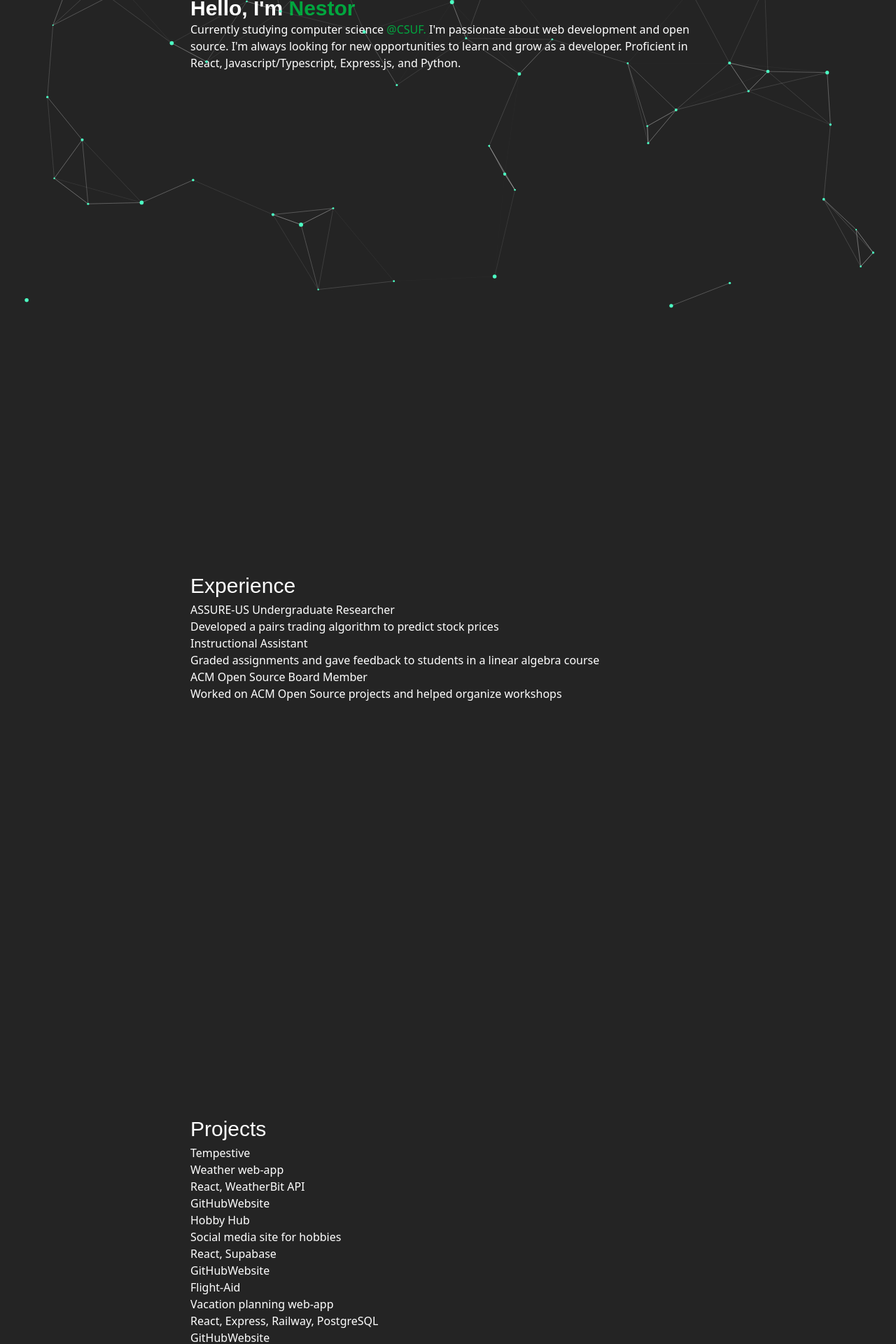
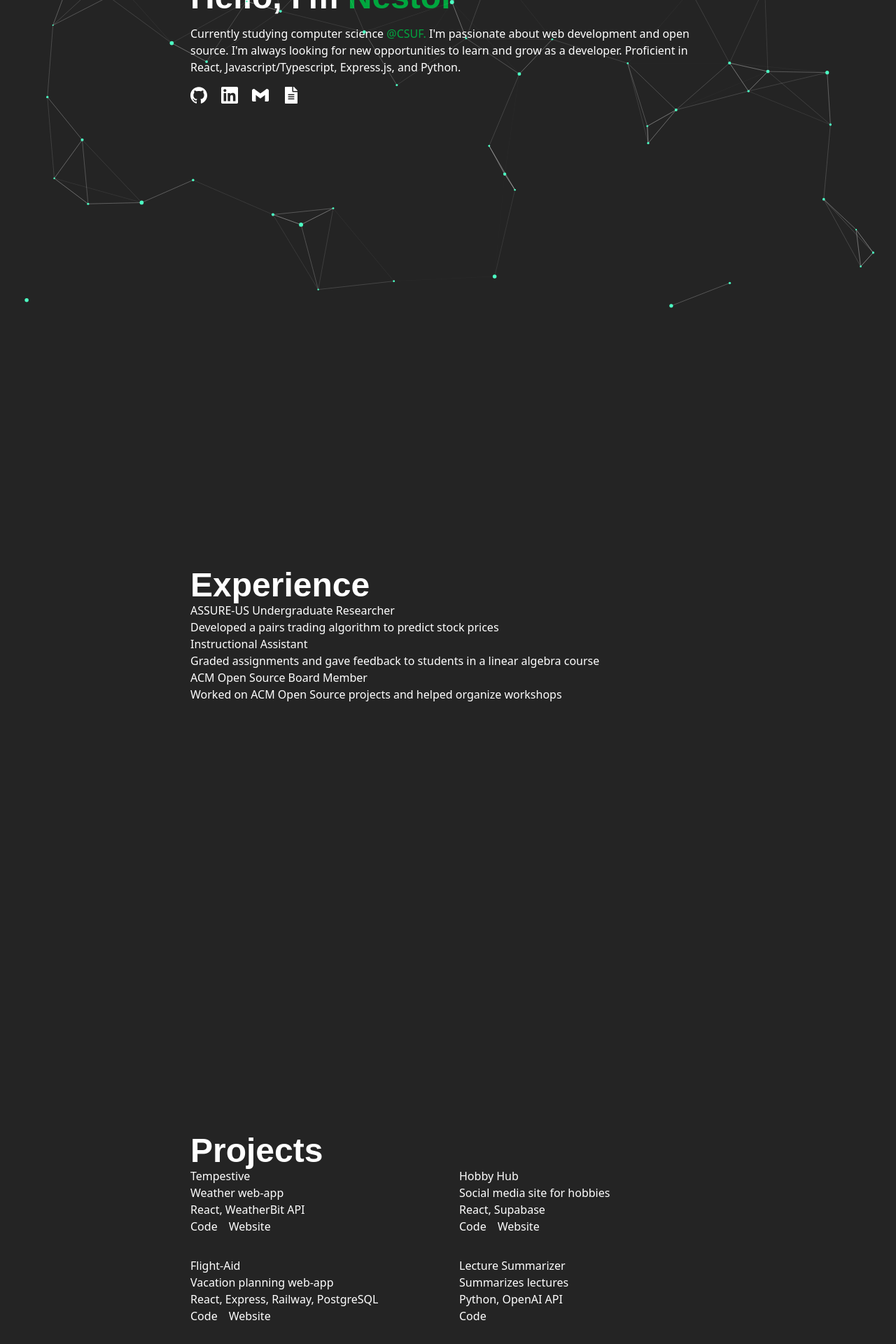
Before and after one commit to nestor-remo/portfolio, a React (Vite) app: page / in a window 1280 px wide. Shown: the part 340-2260 px from the top of the page at 70% size. Built offline with nearby package versions, Linux system fonts and the light colour scheme; the HTML template or start-up script is replaced by a standard one.

Commit message:
skills section, project wip, start working on mobile responsiveness

```diff
--- a/src/components/about.jsx
+++ b/src/components/about.jsx
@@ -1,23 +1,29 @@
 import React from 'react';
+import { SiGithub, SiLinkedin, SiGmail } from 'react-icons/si';
+import { FaFileAlt } from 'react-icons/fa';
 
-function Icon ({name, icon}) {
+function Icon ({ icon, link}) {
     return (
-        <div className='flex flex-col items-center w-[calc(25%-20px)] text-xl'>
+        <div onClick={() => window.open(link)} className='cursor-pointer text-2xl'>
             {icon}
-            <p>{name}</p>
         </div>
     )
 }
 
 const About = () => {
     return (
-        <div>
-            <h1 className="text-left text-3xl font-bold"> Hello, I'm <span className="text-green-600">Nestor</span></h1>
+        <div className='flex flex-col gap-4'>
+            <h1 className="text-left text-5xl font-bold"> Hello, I'm <span className="text-green-600">Nestor</span></h1>
             <p className="text-left"> Currently studying computer science <a className="hover:underline text-green-600" href="https://www.fullerton.edu/about/default.aspx" target='_blank'>@CSUF. </a>
                 I'm passionate about web development and open source. I'm always looking for new opportunities to learn and grow as a developer.
                 Proficient in React, Javascript/Typescript, Express.js, and Python.
             </p>
-            <br></br>
+            <div className="flex gap-5 w-full">
+                <Icon icon={<SiGithub />} link='https://github.com/nestor-remo'/>
+                <Icon icon={<SiLinkedin />} link='https://www.linkedin.com/in/nestor-remo/'/>
+                <Icon icon={<SiGmail />} link='mailto:nestorreateguimori@gmail.com'/>
+                <Icon icon={<FaFileAlt />} link='https://github.com/nestor-remo/resume/blob/main/resume.pdf'/>
+            </div>
         </div>
     )
 }
--- a/src/components/experience.jsx
+++ b/src/components/experience.jsx
@@ -35,7 +35,7 @@ const Experience = () => {
 
     return (
         <div className="w-full">
-            <h1>Experience</h1>
+            <h1 className='text-left text-5xl font-bold'>Experience</h1>
             <div>
                 {experience.map((experience, index) => {
                     return (
--- a/src/components/project.jsx
+++ b/src/components/project.jsx
@@ -2,13 +2,13 @@ import React from 'react';
 
 function Card({ title, description, skills, links }) {
     return (
-        <div className='card'>
+        <div className=''>
             <h2>{title}</h2>
             <p>{description}</p>
             <p>{skills}</p>
-            <div className='links'>
-                <a href={links.github}>GitHub</a>
-                <a href={links.website}>Website</a>
+            <div className='flex space-x-4 '>
+                {links.github && <a href={links.github}>Code</a>}
+                {links.website && <a href={links.website}>Website</a>}
             </div>
         </div>
     );
@@ -21,8 +21,8 @@ const Project = () => {
             skills: 'React, WeatherBit API',
             description: 'Weather web-app',
             links: {
-                github: 'https://github.com',
-                website: 'https://website.com'
+                github: 'https://github.com/nestor-remo/Tempestive',
+                website: 'https://tempestive.netlify.app'
             },
         },
         {
@@ -30,8 +30,8 @@ const Project = () => {
             skills: 'React, Supabase',
             description: 'Social media site for hobbies',
             links: {
-                github: 'https://github.com',
-                website: 'https://website.com'
+                github: 'https://github.com/nestor-remo/HobbyHub',
+                website: 'https://hubhobby.netlify.app/'
             },
         },
         {
@@ -40,7 +40,15 @@ const Project = () => {
             description: 'Vacation planning web-app',
             links: {
                 github: 'https://github.com',
-                website: 'https://website.com'
+                website: 'https://github.com/nestor-remo/Flight-Aid'
+            },
+        },
+        {
+            title: 'Lecture Summarizer',
+            skills: 'Python, OpenAI API',
+            description: 'Summarizes lectures',
+            links: {
+                github: 'https://github.com/nestor-remo/LectureSummarizer',
             },
         }
     ]
@@ -48,8 +56,8 @@ const Project = () => {
 
     return (
         <div className="w-full">
-            <h1>Projects</h1>
-            <div className='projects'>
+            <h1 className='text-left text-5xl font-bold'>Projects</h1>
+            <div className='grid grid-cols-1 gap-8 sm:grid-cols-1 md:grid-cols-2 lg:grid-cols-2'>
                 {projects.map((project, index) => {
                     return (
                     <Card key={index} title={project.title} description={project.description} skills={project.skills} links={project.links} />
--- a/src/components/skills.jsx
+++ b/src/components/skills.jsx
@@ -3,7 +3,7 @@ import { SiReact, SiJavascript, SiHtml5, SiPython, SiCplusplus, SiRailway, SiPos
 
 function Icon ({name, icon}) {
     return (
-        <div className='flex flex-col items-center w-[calc(25%-20px)] text-xl'>
+        <div className='flex items-center space-x-2 rounded-md border-white/10 bg-primary p-4'>
             {icon}
             <p>{name}</p>
         </div>
@@ -14,9 +14,9 @@ const Skills = () => {
 
     return (
         <div className="w-full">
-            <h1 className="text-3xl font-bold">Skills</h1>
+            <h1 className="text-left text-5xl font-bold">Skills</h1>
             <br></br>
-            <div className="flex justify-center flex-wrap gap-5 mt-6 w-full">
+            <div className="grid grid-cols-2 gap-4 sm:grid-cols-2 md:grid-cols-3 lg:grid-cols-4">
                 <Icon name='React' icon={<SiReact />} />
                 <Icon name='JavaScript' icon={<SiJavascript />} />
                 <Icon name='HTML5' icon={<SiHtml5 />} />
--- a/src/index.css
+++ b/src/index.css
@@ -3,6 +3,7 @@
 @theme {
   --font-display: "League Spartan", sans-serif;
   --color-primary: rgba(127, 255, 212, 0.3);
+  --color-grayish: text-white/80;
 }
 
 @layer base {
```
